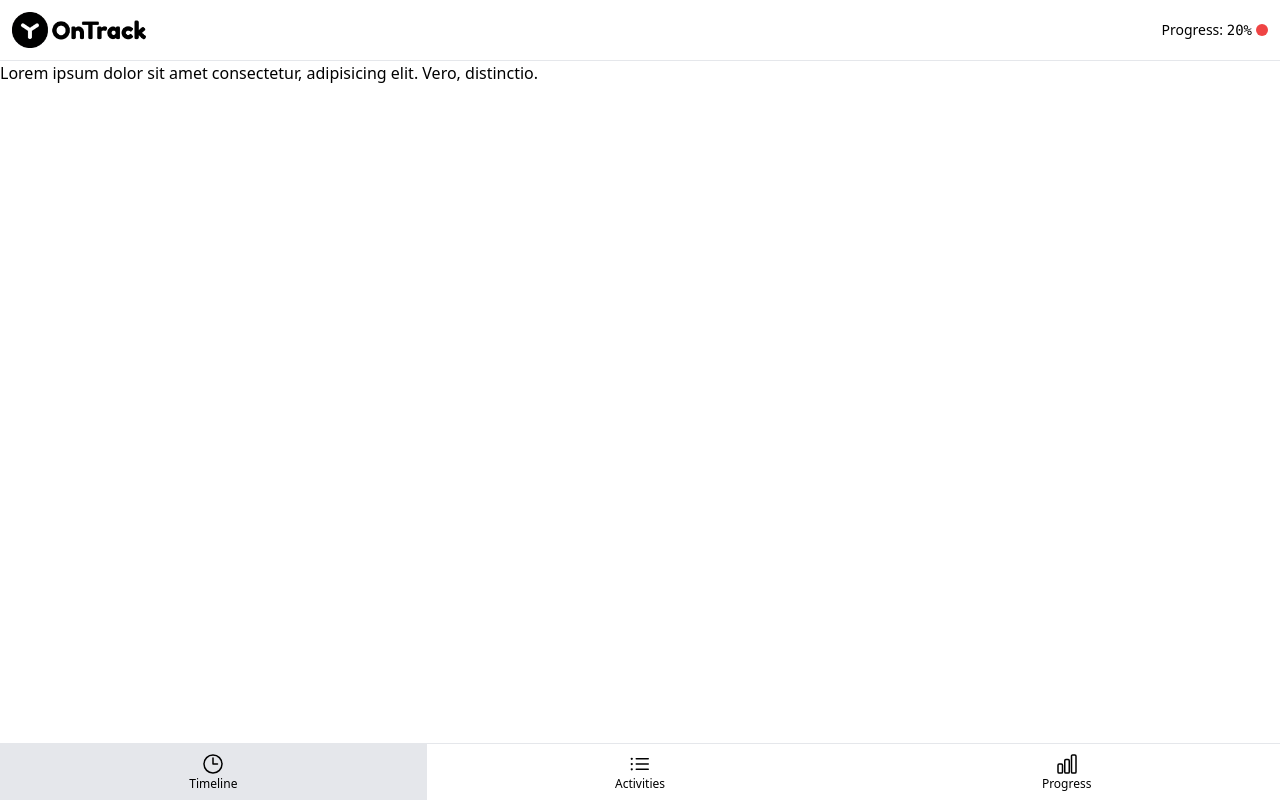
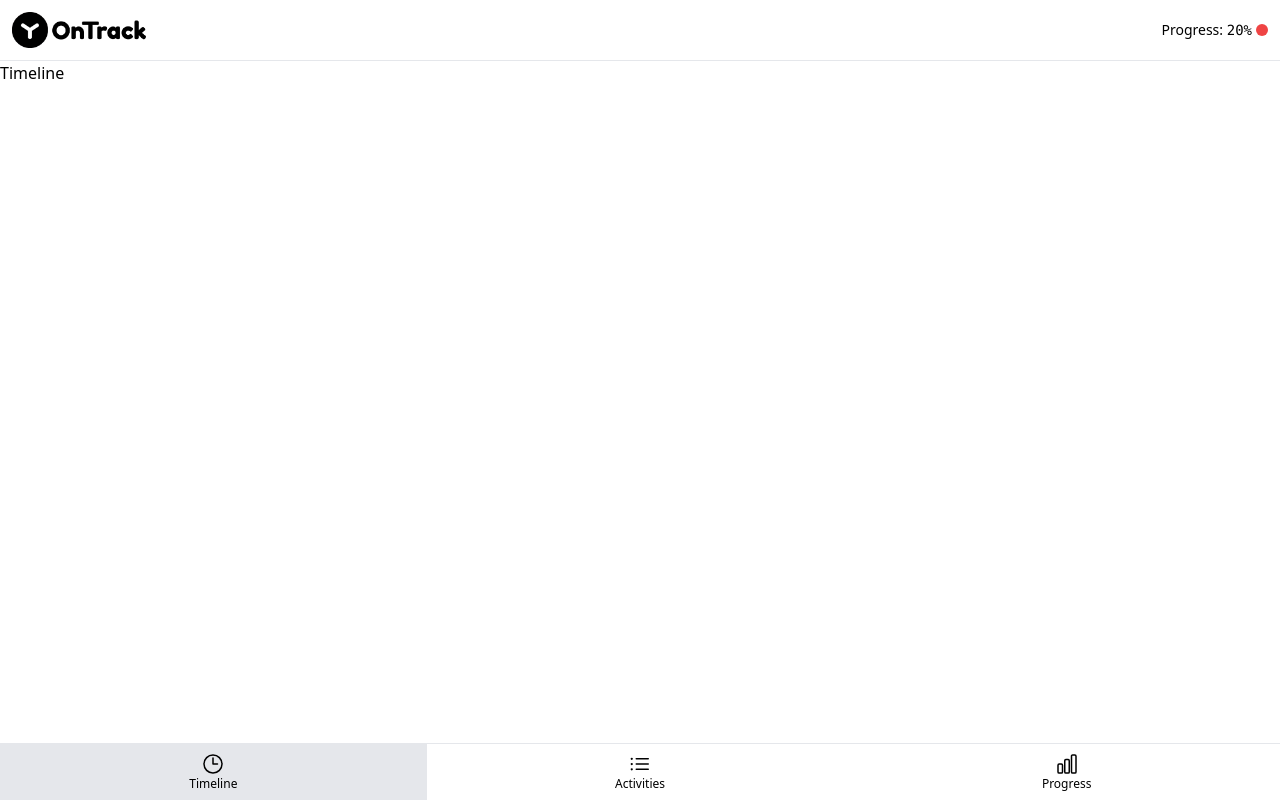
Before and after one commit to PSKutergin/OnTrackVue3, a Vue app: page /#timeline in a window 1280 px wide. Built offline with nearby package versions, Linux system fonts and the light colour scheme.

Commit message:
add navigate between pages

```diff
--- a/src/App.vue
+++ b/src/App.vue
@@ -1,14 +1,35 @@
 <script setup>
 import TheHeader from './components/TheHeader.vue'
 import TheNav from './components/TheNav.vue'
+import TheTimeline from './pages/TheTimeline.vue'
+import TheActivities from './pages/TheActivities.vue'
+import TheProgress from './pages/TheProgress.vue'
+import { ref } from 'vue'
+import { PAGE_ACTIVITIES, PAGE_PROGRESS, PAGE_TIMELINE } from './constants'
+
+const currentPage = ref(normalizePageHash())
+
+function normalizePageHash() {
+  const hash = window.location.hash.slice(1)
+
+  if (Object.keys([PAGE_ACTIVITIES, PAGE_PROGRESS, PAGE_TIMELINE]).includes(hash)) {
+    return hash
+  }
+
+  window.location.hash = PAGE_TIMELINE
+
+  return PAGE_TIMELINE
+}
 </script>
 
 <template>
   <TheHeader />
 
   <main class="flex flex-grow flex-col">
-    Lorem ipsum dolor sit amet consectetur, adipisicing elit. Vero, distinctio.
+    <TheTimeline v-show="currentPage === PAGE_TIMELINE" />
+    <TheActivities v-show="currentPage === PAGE_ACTIVITIES" />
+    <TheProgress v-show="currentPage === PAGE_PROGRESS" />
   </main>
 
-  <TheNav />
+  <TheNav :current-page="currentPage" @navigate="currentPage = $event" />
 </template>
--- a/src/components/TheNav.vue
+++ b/src/components/TheNav.vue
@@ -1,16 +1,18 @@
 <script setup>
-import { ref } from 'vue'
 import NavItem from './NavItem.vue'
 
 import { ClockIcon, ListBulletIcon, ChartBarIcon } from '@heroicons/vue/24/outline'
+import { PAGE_TIMELINE, PAGE_ACTIVITIES, PAGE_PROGRESS } from '../constants'
+
+defineProps(['currentPage'])
+
+const emit = defineEmits(['navigate'])
 
 const navItems = {
-  timeline: ClockIcon,
-  activities: ListBulletIcon,
-  progress: ChartBarIcon
+  [PAGE_TIMELINE]: ClockIcon,
+  [PAGE_ACTIVITIES]: ListBulletIcon,
+  [PAGE_PROGRESS]: ChartBarIcon
 }
-
-const currentPage = ref('timeline')
 </script>
 
 <template>
@@ -21,7 +23,7 @@ const currentPage = ref('timeline')
         :key="page"
         :href="`#${page}`"
         :class="{ 'pointer-events-none bg-gray-200': page === currentPage }"
-        @click="currentPage = page"
+        @click="emit('navigate', page)"
       >
         <component :is="icon" class="h-6 w-6" /> {{ page }}
       </NavItem>
--- /dev/null
+++ b/src/constants.js
@@ -0,0 +1,3 @@
+export const PAGE_TIMELINE = 'timeline';
+export const PAGE_ACTIVITIES = 'activities';
+export const PAGE_PROGRESS = 'progress';
--- /dev/null
+++ b/src/pages/TheActivities.vue
@@ -0,0 +1,3 @@
+<template>
+  <h1>Activities</h1>
+</template>
--- /dev/null
+++ b/src/pages/TheProgress.vue
@@ -0,0 +1,3 @@
+<template>
+  <h1>Progress</h1>
+</template>
--- /dev/null
+++ b/src/pages/TheTimeline.vue
@@ -0,0 +1,3 @@
+<template>
+  <h1>Timeline</h1>
+</template>
```
